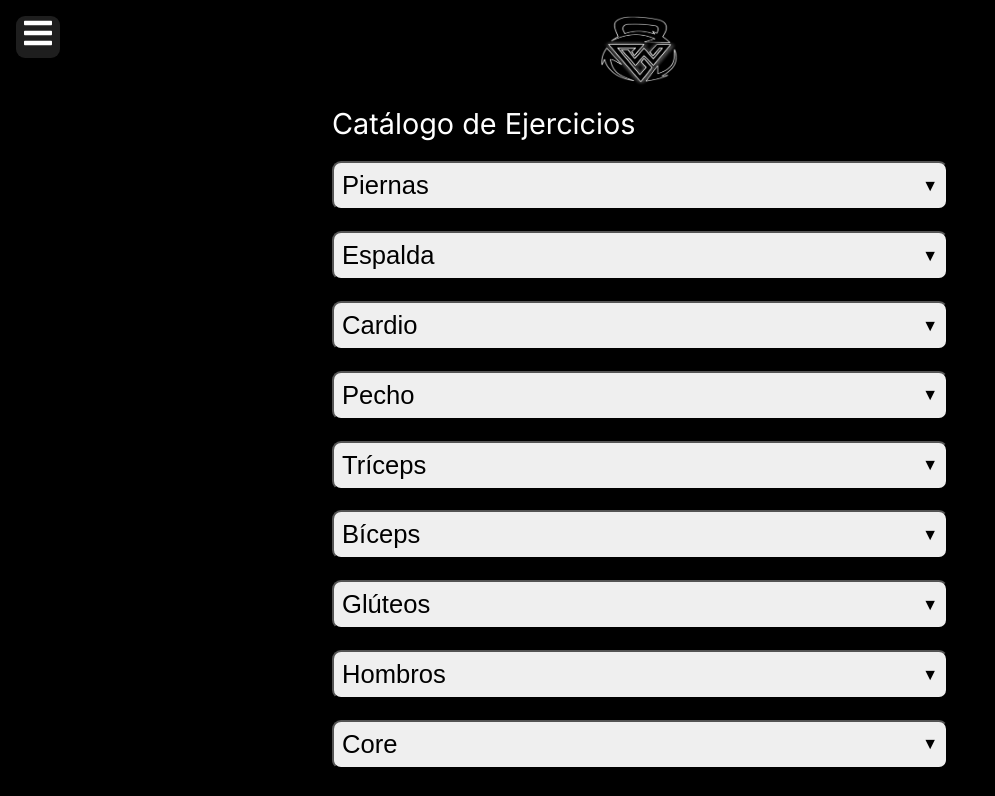
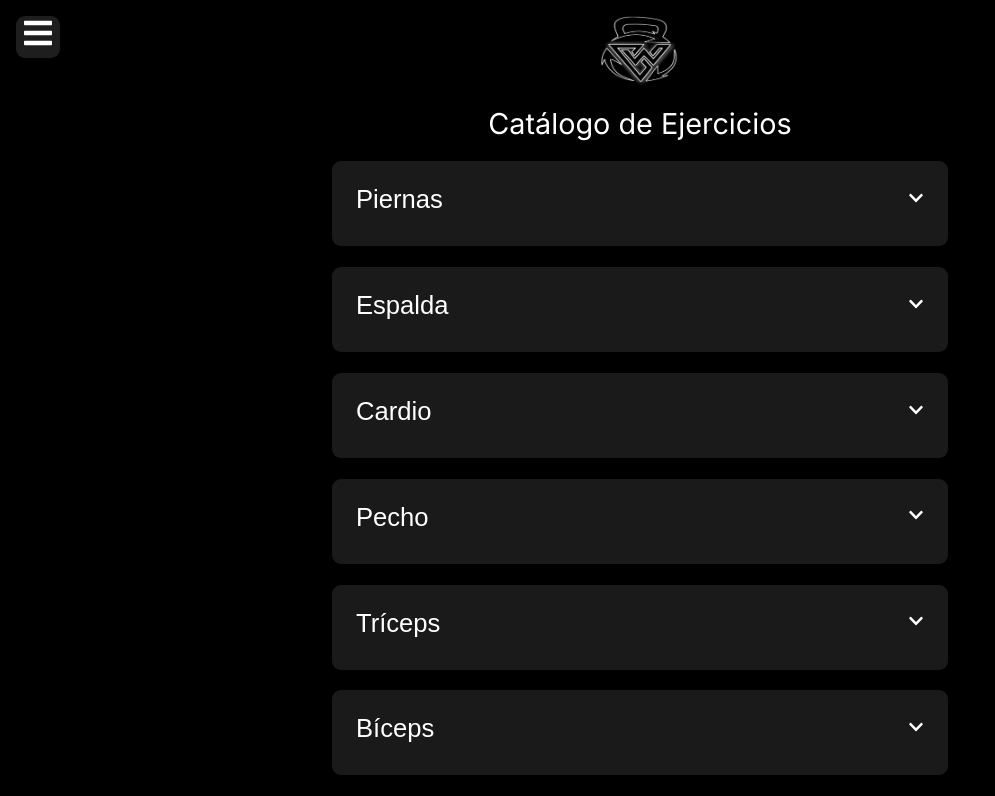
Before and after one commit to MelanyMFM/CenterWarriors, a React (Vite) app: page /catalogo in a window 1280 px wide. Shown: the top 796 px of the page, without its empty margins (0-995 px from the left). Built offline with nearby package versions, Linux system fonts and the light colour scheme; a web font is replaced by a local one.

Commit message:
actualizacion estilos generales

```diff
--- a/src/componentes/GrupoMuscular/GrupoMuscular.jsx
+++ b/src/componentes/GrupoMuscular/GrupoMuscular.jsx
@@ -1,6 +1,7 @@
 import React, { useState } from 'react';
 import { useNavigate } from 'react-router-dom';
 import PropTypes from 'prop-types';
+import { FaChevronDown, FaChevronUp } from 'react-icons/fa'; // Importa íconos de flecha
 
 function GrupoMuscular({ grupo, ejercicios }) {
     const [desplegado, setDesplegado] = useState(false); // Estado para desplegar/ocultar
@@ -13,10 +14,12 @@ function GrupoMuscular({ grupo, ejercicios }) {
     return (
         <div className="grupo-muscular">
             <button onClick={toggleDesplegado} className="grupo-titulo">
-                <span className='nombre-grupo'>{grupo}</span> <span className='triangulo'>{desplegado ? '▲' : '▼'}</span>
+                <span className='nombre-grupo'>{grupo}</span>
+                <span className='triangulo'>
+                    {desplegado ? <FaChevronUp /> : <FaChevronDown />}
+                </span>
             </button>
-            {desplegado && (
-                <div className="lista-ejercicios">
+            <div className={`lista-ejercicios ${desplegado ? 'desplegado' : ''}`}>
                 {ejercicios.map((ejercicio) => (
                     <div key={ejercicio.id} className="ejercicio-item">
                         <button
@@ -28,11 +31,9 @@ function GrupoMuscular({ grupo, ejercicios }) {
                     </div>
                 ))}
             </div>
-            )}
         </div>
     );
 }
-
 
 GrupoMuscular.propTypes = {
     grupo: PropTypes.string.isRequired,
--- a/src/componentes/RutinaDetalle/rutinaDetalle.css
+++ b/src/componentes/RutinaDetalle/rutinaDetalle.css
@@ -33,7 +33,7 @@
                 padding: 1.5rem;
                 display: flex;
                 flex-direction: column;
-                gap: 1.5rem;
+                gap: .8rem;
 
 
                 .ejercicioRutina {
--- a/src/componentes/SendFeedback/SendFeedback.jsx
+++ b/src/componentes/SendFeedback/SendFeedback.jsx
@@ -5,42 +5,56 @@ import "./sendFeedback.css";
 
 const SendFeedback = () => {
     const [feedback, setFeedback] = useState("");
+    const [loading, setLoading] = useState(false); // Estado de carga
+    const [message, setMessage] = useState(""); // Mensaje de éxito/error
 
     const handleSubmit = async (e) => {
         e.preventDefault();
         if (feedback.trim() === "") return;
 
+        setLoading(true); // Activar estado de carga
+        setMessage(""); // Limpiar mensajes anteriores
+
         try {
             // Guardar la retroalimentación en Firestore
             await addDoc(collection(db, "feedback"), {
-        message: feedback, // Asegúrate de incluir la propiedad "message"
-        timestamp: serverTimestamp(), // Agrega un timestamp
+                message: feedback,
+                timestamp: serverTimestamp(),
             });
             setFeedback(""); // Limpiar el campo después de enviar
-      alert("¡Gracias por tu retroalimentación!");
+            setMessage("¡Gracias por tu retroalimentación!"); // Mensaje de éxito
         } catch (error) {
             console.error("Error al enviar la retroalimentación: ", error);
+            setMessage("Hubo un error al enviar tu retroalimentación. Inténtalo de nuevo."); // Mensaje de error
+        } finally {
+            setLoading(false); // Desactivar estado de carga
         }
     };
 
     return (
         <div className="form-retroalimentacion" id="form-retroalimentacion">
             <p className="form-retroalimentacion-titulo">¿Tienes sugerencias para ayudarnos a mejorar?</p>
-      <p className="form-retroalimentacion-subtitulo">No dudes en llenar este buzón de sugerencias </p>
+            <p className="form-retroalimentacion-subtitulo">No dudes en llenar este buzón de sugerencias</p>
 
-    <form className="formulario" onSubmit={handleSubmit} >
+            <form className="formulario" onSubmit={handleSubmit}>
                 <textarea
                     value={feedback}
                     onChange={(e) => setFeedback(e.target.value)}
                     placeholder="Escribe tu retroalimentación aquí..."
                     required
                     className="area-texto"
+                    disabled={loading} // Deshabilitar mientras se carga
                 />
-      <button type="submit" className="boton-sugerencia">Enviar</button>
+                <button
+                    type="submit"
+                    className="boton-sugerencia"
+                    disabled={loading || feedback.trim() === ""} // Deshabilitar si está vacío o cargando
+                >
+                    {loading ? "Enviando..." : "Enviar"}
+                </button>
+                {message && <p className="mensaje">{message}</p>}
             </form>
-
         </div>
-
     );
 };
 
--- a/src/componentes/SendFeedback/sendFeedback.css
+++ b/src/componentes/SendFeedback/sendFeedback.css
@@ -1,49 +1,85 @@
 @import url('https://fonts.googleapis.com/css2?family=Inknut+Antiqua:wght@300;400;500;600;700;800;900&family=Inter:ital,opsz,wght@0,14..32,100..900;1,14..32,100..900&family=Julius+Sans+One&display=swap');
 
-.form-retroalimentacion{
-    padding:3rem 1.7rem;
+.form-retroalimentacion {
+    padding: 3rem 1.7rem;
     color: #fff;
     font-family: 'Inter', sans-serif;
     display: flex;
     flex-direction: column;
     gap: 1rem;
+    background-color: rgba(0, 0, 0, 0.5); /* Fondo semitransparente */
+    border-radius: 10px;
+    margin: 2rem auto;
+    max-width: 600px;
+}
 
-    .form-retroalimentacion-titulo{
+.form-retroalimentacion-titulo {
     font-size: 1.8rem;
     font-weight: 500;
+    text-align: center;
 }
 
-    .form-retroalimentacion-subtitulo{
+.form-retroalimentacion-subtitulo {
     font-size: 1.3rem;
+    text-align: center;
+    color: #ccc;
 }
 
-    .formulario{
-        display:flex;
+.formulario {
+    display: flex;
     flex-direction: column;
     align-items: center;
-        font-size: 1rem;
-        gap:1rem;
+    gap: 1rem;
     margin-top: 1.5rem;
+}
 
-        .area-texto{
+.area-texto {
     resize: none;
     border: none;
     outline: none;
     border-radius: 10px;
-            height: 3.2rem;
-            padding: .5rem;
+    height: 5rem; /* Altura aumentada */
+    padding: 1rem;
     font-size: 1.1rem;
-            width: 85%;
+    width: 80%;
     font-family: 'Inter', sans-serif;
+    background-color: #fff;
+    color: #333;
+    transition: box-shadow 0.3s ease;
 }
 
-        .boton-sugerencia{
+.area-texto:focus {
+    box-shadow: 0 0 0 3px rgba(0, 123, 255, 0.3); /* Efecto de foco */
+}
+
+.boton-sugerencia {
     font-size: 1.3rem;
-            padding: .5rem;
-            width: 45%;
+    padding: 0.8rem 1.5rem;
+    width: 50%;
     border-radius: 10px;
-        }
+    border: none;
+    background-color: #007bff;
+    color: #fff;
+    transition: background-color 0.3s ease, transform 0.2s ease;
 }
 
 
+.boton-sugerencia:active {
+    transform: scale(0.95); /* Efecto de clic */
 }
+
+.boton-sugerencia:disabled {
+    background-color: #ccc;
+    cursor: not-allowed;
+}
+
+.mensaje {
+    font-size: 1.1rem;
+    text-align: center;
+    margin-top: 1rem;
+    color: #28a745; /* Color para mensajes de éxito */
+}
+
+.mensaje.error {
+    color: #dc3545; /* Color para mensajes de error */
+}
--- a/src/views/Catalogo/catalogo.css
+++ b/src/views/Catalogo/catalogo.css
@@ -1,74 +1,89 @@
 @import url('https://fonts.googleapis.com/css2?family=Inknut+Antiqua:wght@300;400;500;600;700;800;900&family=Inter:ital,opsz,wght@0,14..32,100..900;1,14..32,100..900&family=Julius+Sans+One&display=swap');
 
-.catalogo{
+.catalogo {
     color: #fff;
     display: flex;
     flex-direction: column;
     align-items: center;
-    gap:1rem;
+    gap: 1rem;
     font-family: 'Inter', sans-serif;
     padding-top: 1rem;
+}
 
-    .logoHead{
+.catalogo .logoHead {
     width: 5rem;
 }
 
-    .catalogo-contenido{
+.catalogo .catalogo-contenido {
     width: 80%;
     display: flex;
     flex-direction: column;
-        gap:1.3rem;
+    gap: 1.3rem;
+}
 
-        .texto-titulo-cat{
+.catalogo .texto-titulo-cat {
     font-size: 1.8rem;
     font-weight: 400;
+    text-align: center;
 }
 
-        .grupo-muscular{
+.grupo-muscular {
+    background-color: rgba(255, 255, 255, 0.1);
+    border-radius: 9px;
+    padding: 1rem;
+    transition: background-color 0.3s ease;
+}
 
-            .grupo-titulo{
+.grupo-titulo {
     display: flex;
     align-items: center;
     justify-content: space-between;
-                border-radius: 9px;
-                padding: .5rem;
     width: 100%;
-
-                .nombre-grupo{
+    background: none;
+    border: none;
+    color: #fff;
     font-size: 1.6rem;
     font-weight: 500;
+    padding: 0.5rem;
+    transition: color 0.3s ease;
 }
 
-                .triangulo{
+
+.triangulo {
     font-size: 1rem;
-
-                }
+    transition: transform 0.3s ease;
 }
 
-            .lista-ejercicios{
+.grupo-titulo .triangulo.rotado {
+    transform: rotate(180deg);
+}
+
+.lista-ejercicios {
+    max-height: 0;
+    overflow: hidden;
+    transition: max-height 0.5s ease;
     background-color: #D3D3D3;
     border-radius: 9px;
+    margin-top: 0.5rem;
+}
+
+.lista-ejercicios.desplegado {
+    max-height: 500px; /* Ajusta según sea necesario */
+}
+
+.ejercicio-item {
     display: flex;
-                flex-direction: column;
-                padding: .3rem 0;
+    align-items: center;
+    padding: 0.5rem 1rem;
+}
 
-                .ejercicio-item{
-
-                    display: flex;
-                    align-items:baseline;
-                    padding: 0;
-
-                    .nombre-ejercicio{
+.nombre-ejercicio {
     font-size: 1.45rem;
     border: none;
     background: none;
-                        padding: .8rem 1.5rem;
-
+    color: #333;
+    text-align: left;
+    width: 100%;
+    padding: 0.8rem 1.5rem;
+    transition: background-color 0.3s ease;
 }
-                }
-
-
-            }
-        }
-    }
-}
```
Also changed, not shown: src/componentes/Filtros/Filtros.jsx (line endings or trailing spaces). Lines whose indentation alone changed are shown as unchanged.
